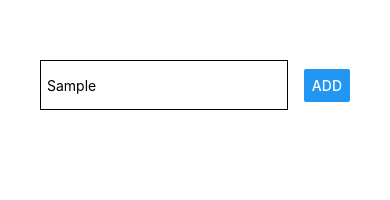
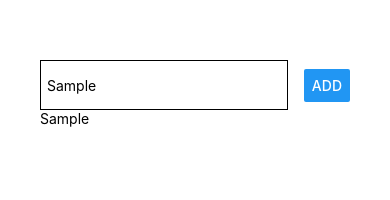
Before and after one commit to songhee24/rn-first-app, a React Native app: screen / in a window 390 px wide. Both pictures are taken after typing "Sample" into the empty fields and a click on the button "ADD". Shown: the top 200 px of the page. Built offline with nearby package versions, Linux system fonts and the light colour scheme.

Commit message:
simple rendering my elements

```diff
--- a/App.js
+++ b/App.js
@@ -2,14 +2,32 @@ import { Button, StyleSheet, Text, View, TextInput } from "react-native";
 import { useState } from "react";
 
 export default function App() {
-  const [outputText, setOutputText] = useState(
-    "Open up App.js to start working on your app!"
-  );
+  const [enteredGoal, setEnteredGoal] = useState("");
+  const [courseGoals, setCourseGoals] = useState([]);
+
+  function goalInputHandler(enteredText) {
+    setEnteredGoal(enteredText);
+  }
+
+  function addGoalHandler() {
+    setCourseGoals((currentGoals) => [...currentGoals, enteredGoal]);
+  }
+
   return (
     <View style={styles.screen}>
       <View style={styles.inputContainer}>
-        <TextInput placeholder="Course Goal" style={styles.textInput} />
-        <Button title="ADD" />
+        <TextInput
+          placeholder="Course Goal"
+          style={styles.textInput}
+          onChangeText={goalInputHandler}
+          value={enteredGoal}
+        />
+        <Button title="ADD" onPress={addGoalHandler} />
+      </View>
+      <View>
+        {courseGoals.map((goal) => (
+          <Text key={goal}>{goal}</Text>
+        ))}
       </View>
     </View>
   );
```
